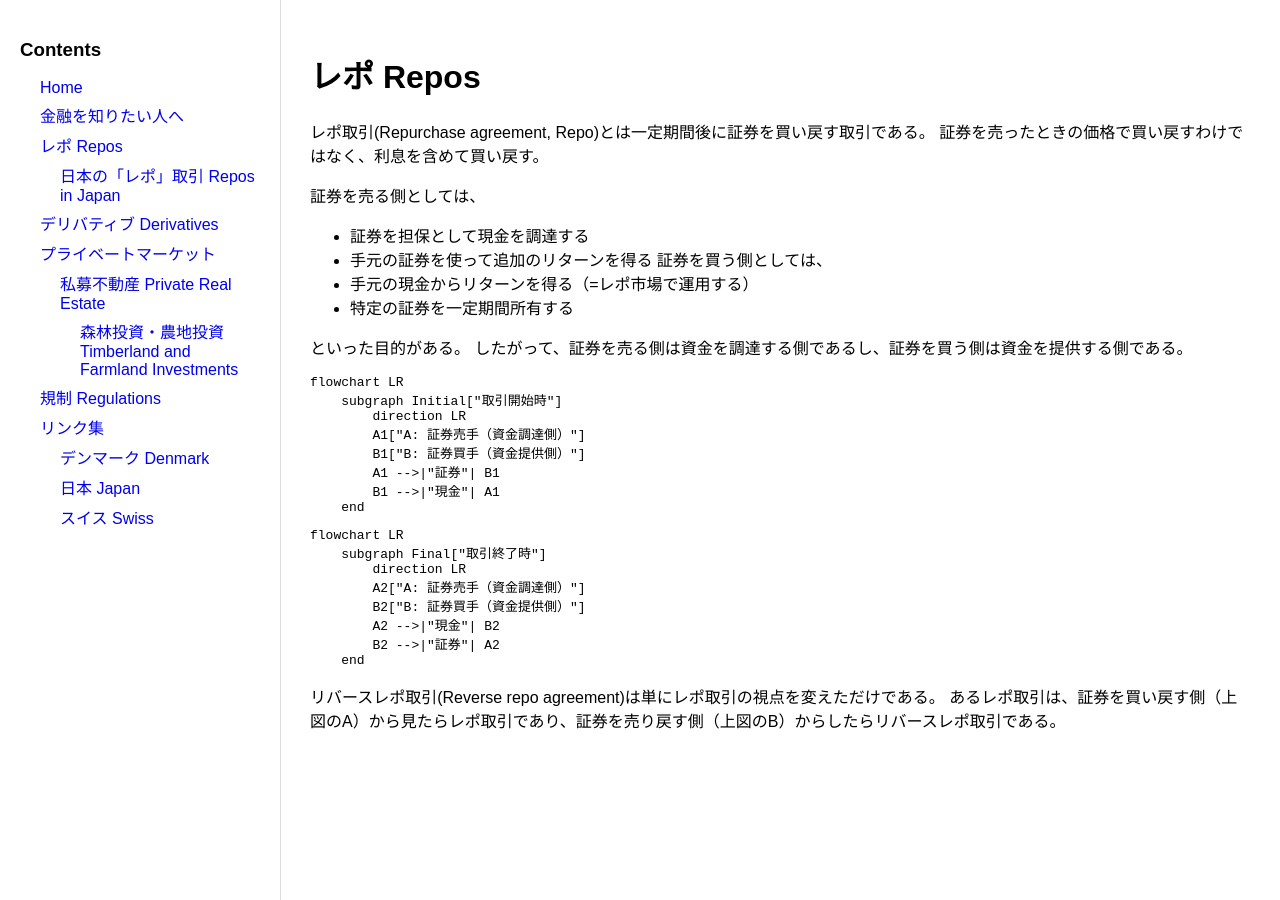
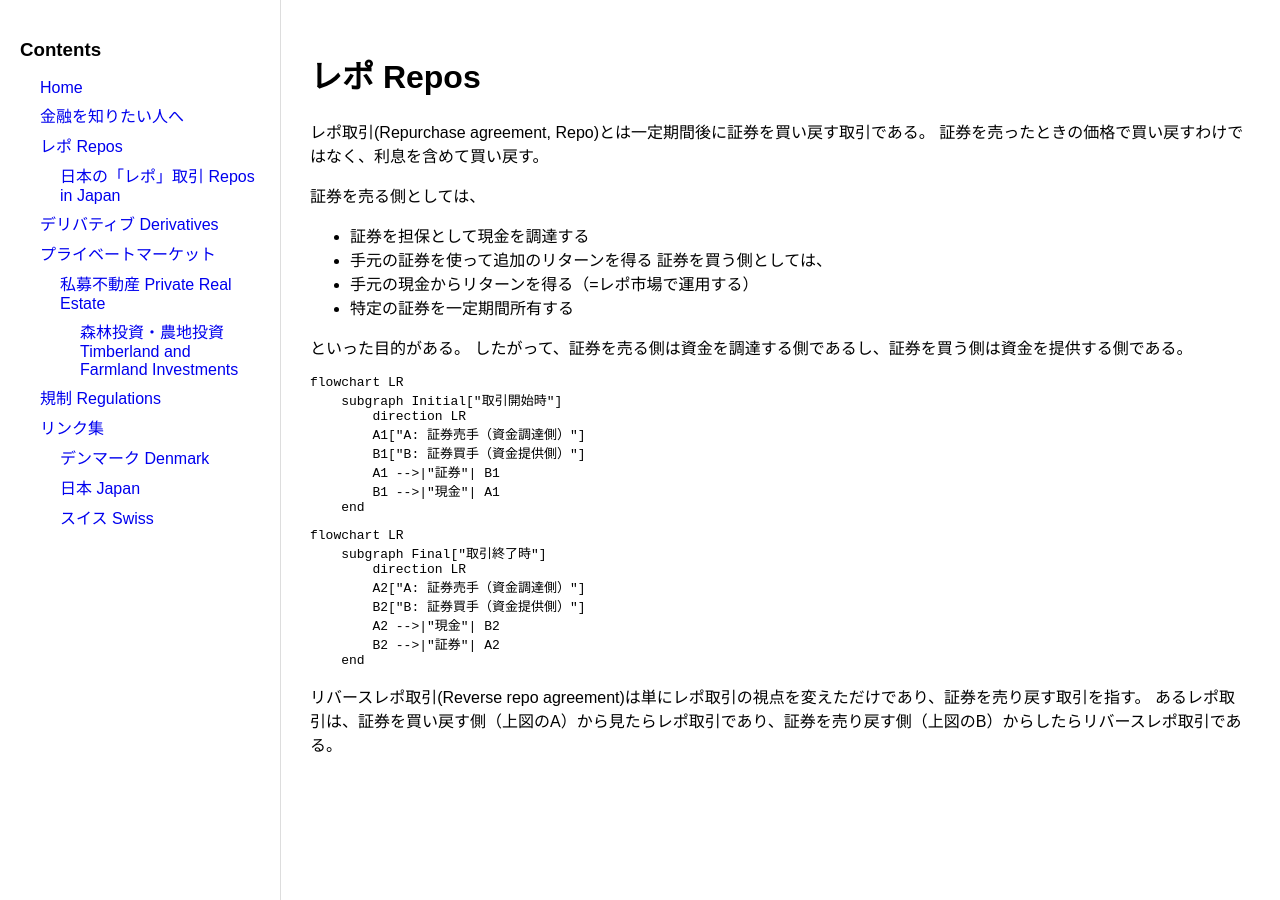
Before and after one commit to Naoki-Yamamoto-codes/finance, a Jekyll site: the page built from _contents/repos/index.md, in a window 1280 px wide. Built offline with Jekyll 4.4.1, drawn with Linux system fonts in a browser that asks for light colours.

Commit message:
minor update

````diff
--- a/_contents/repos/index.md
+++ b/_contents/repos/index.md
@@ -38,5 +38,5 @@ flowchart LR
     end
 ```
 
-リバースレポ取引(Reverse repo agreement)は単にレポ取引の視点を変えただけである。
+リバースレポ取引(Reverse repo agreement)は単にレポ取引の視点を変えただけであり、証券を売り戻す取引を指す。
 あるレポ取引は、証券を買い戻す側（上図のA）から見たらレポ取引であり、証券を売り戻す側（上図のB）からしたらリバースレポ取引である。
````
